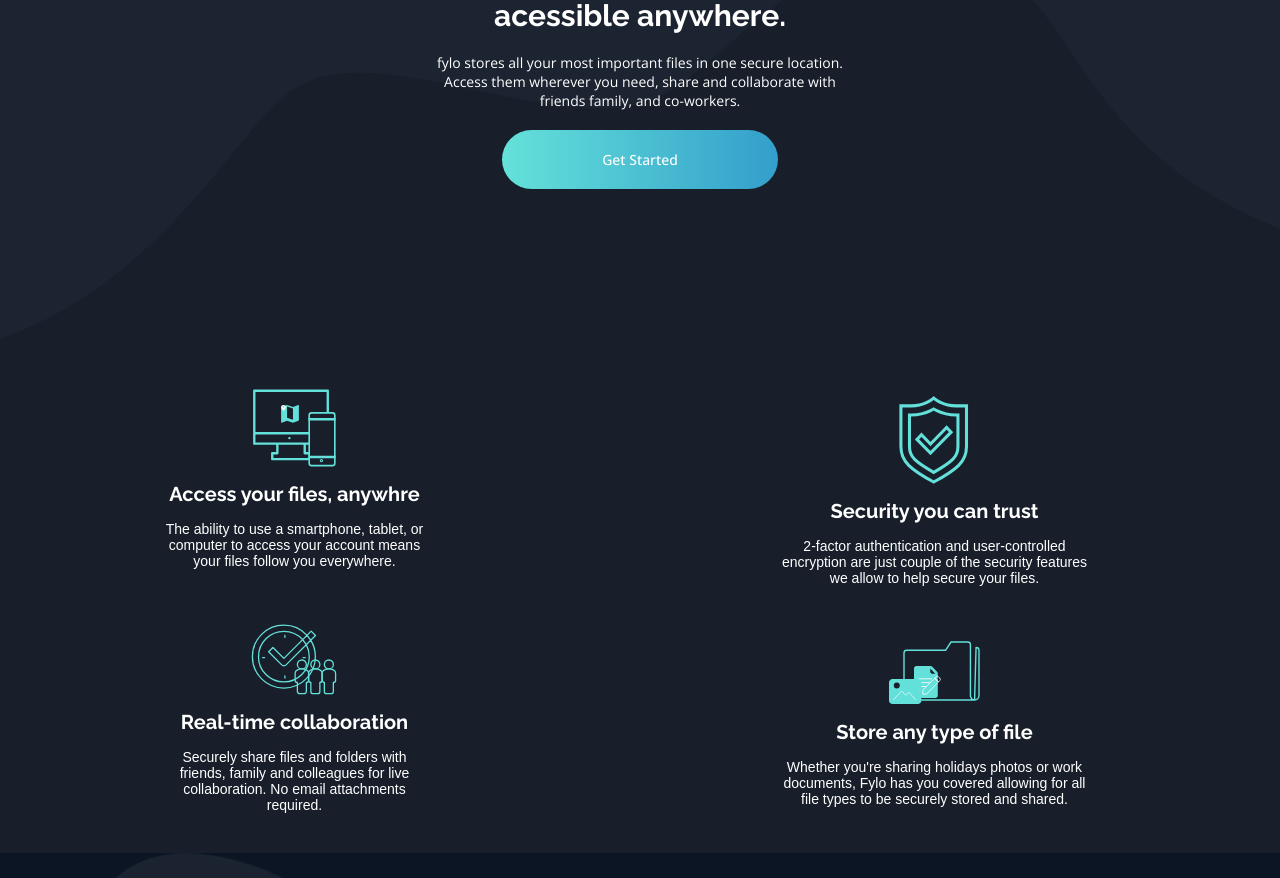
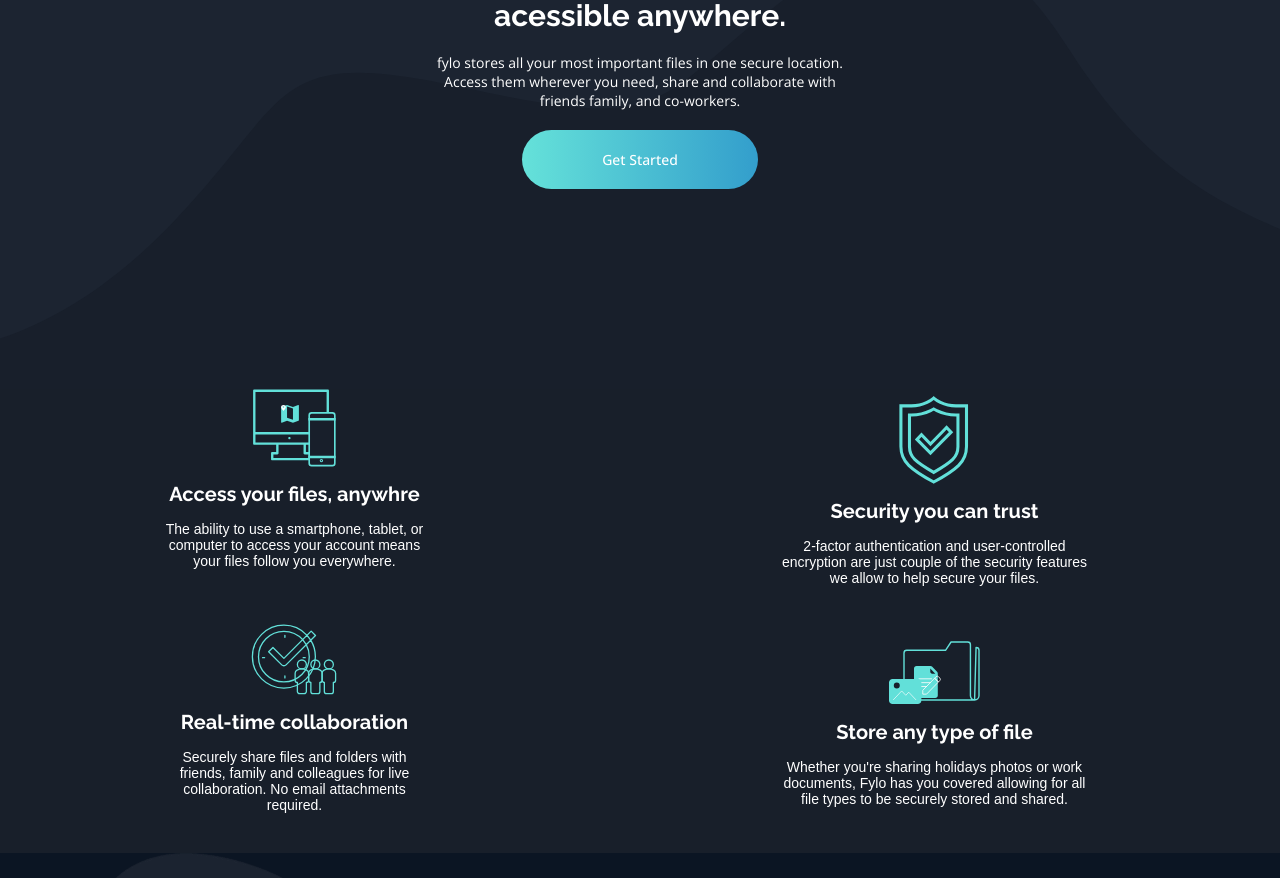
Before and after one commit to LucasLaino/frontend-mentor-fylo-lading-page, a React (Vite) app: page / in a window 1280 px wide. Shown: the part 943-1821 px from the top of the page. Built offline with nearby package versions, Linux system fonts and the light colour scheme.

Commit message:
refactor: Altera a largura do botão da IntroSection

```diff
--- a/src/components/IntroSection/IntroSection.module.css
+++ b/src/components/IntroSection/IntroSection.module.css
@@ -27,7 +27,7 @@
     font-weight: 500;
     transition: 0.3s;
     font-size: 1.4rem;
-    padding: 20px 100px;
+    padding: 20px 80px;
     color: var(--White);
     border-radius: 50px;
     transition: 0.3s ease-out;
```
